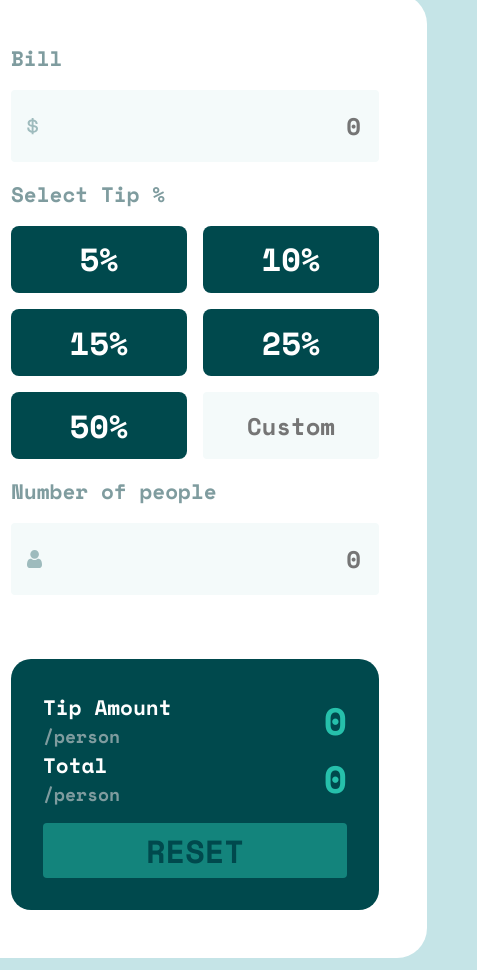
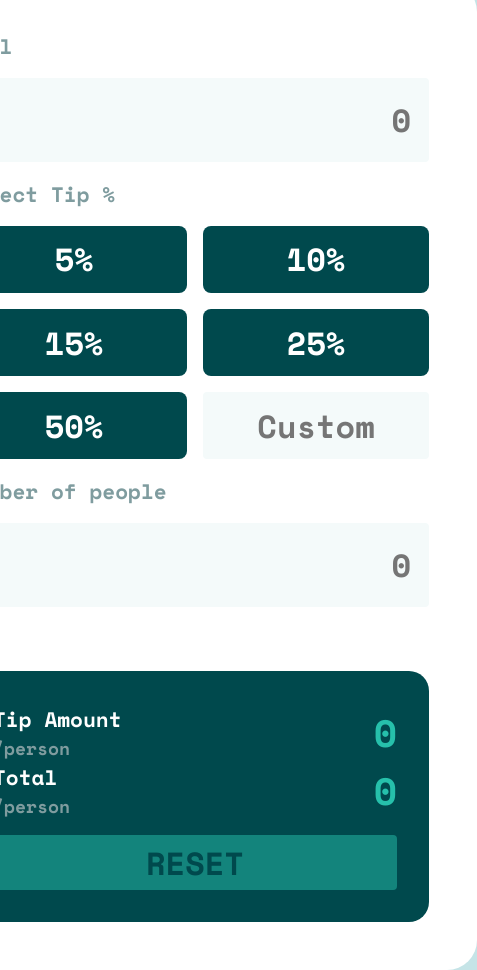
Before and after one commit to AitorGallardo/Tip-Calculator, a React (Vite) app: page / in a window 390 px wide. Shown: the whole page, 477 px wide, since content can reach past the window. Built offline with nearby package versions, Linux system fonts and the light colour scheme.

Commit message:
working on responsive, problem on inputs

```diff
--- a/src/App.css
+++ b/src/App.css
@@ -174,9 +174,6 @@ label {
 
 /* @media screen and (min-width: 551px) and (max-width: 1200px) { */
 @media (width <= 750px) {
-  .app__container {
-    /* background-color: red; */
-  }
   .app__tip-option {
     padding: 0.6rem;
     font-size: 32px;
@@ -189,8 +186,8 @@ label {
   .app__result {
     width: 100%;
   }
+
   label {
-    /* font-size: 14px; */
     font-size: 21px;
   }
   .app_result-value-text-top {
@@ -207,7 +204,6 @@ label {
   }
   .invalid-message {
     font-size: 21px;
-    /* font-size: 14px; */
   }
 }
 @media (750px < width < 1200px) {
--- a/src/index.css
+++ b/src/index.css
@@ -44,8 +44,14 @@ p {
   margin: 0;
 }
 
-/* @media (width <= 750px) {
-  input{
+@media (width <= 375px) {
+  input {
+    max-width: 50%;
+  }
+}
+
+@media (width <= 750px) {
+  input {
     font-size: 32px;
   }
-} */
+}
```
